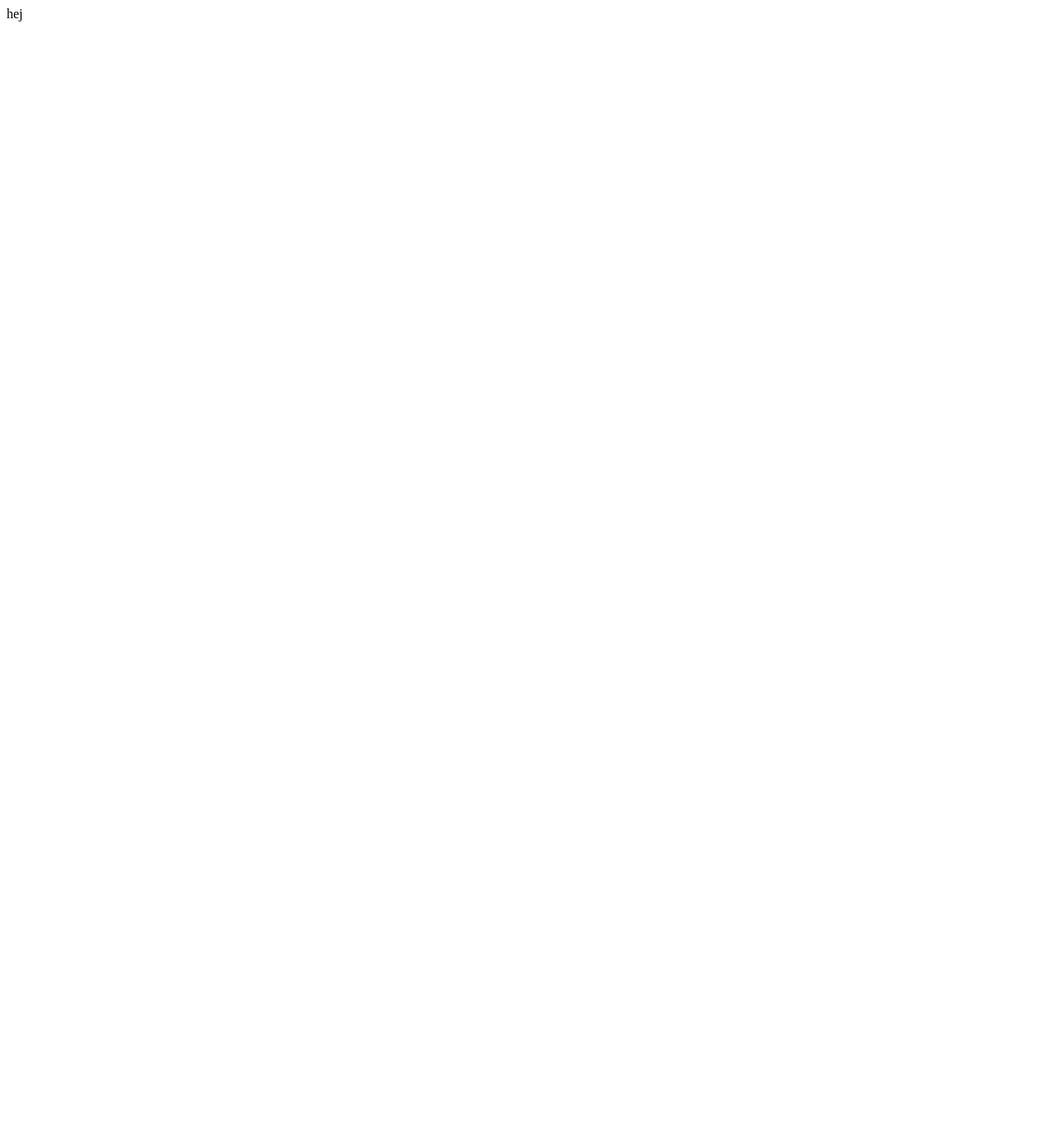
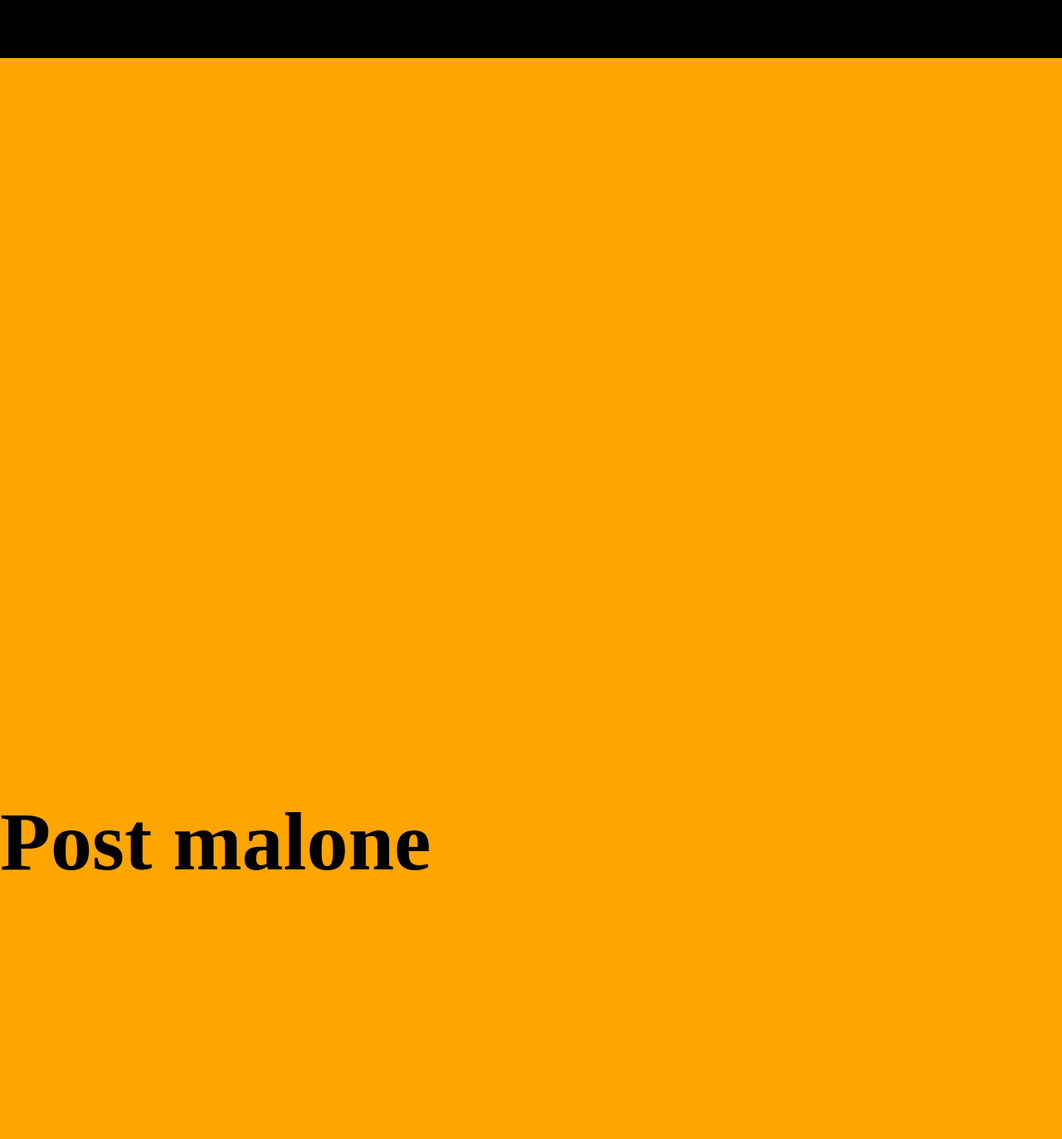
Before and after one commit to mlangren/mlandgren.github.io, a plain HTML site: page slutprojekt/index.html in a window 1280 px wide. Shown: the top 1373 px of the page at 83% size. Before the commit the page ends 800 px from the top, so only its background shows below. Drawn offline with nearby package versions, Linux system fonts and the light colour scheme.

Commit message:
Skapade alla divvar för framsidan

```diff
--- a/slutprojekt/css/style.css
+++ b/slutprojekt/css/style.css
@@ -0,0 +1,33 @@
+body {
+  margin: 0px;
+  padding: 0px;
+}
+#wrapper{
+  height: 5000px;
+  width: 100vw;
+  background-color: black;
+}
+header{
+  width: 100%;
+  height: 70px;
+  font-size: 3vw;
+}
+main{
+  width: 100%;
+  height: 1920px;
+  background-color: orange;
+  display: grid;
+}
+.shortcut{
+  width: 200px;
+  height: 200px;
+}
+#title{
+  width: 100%;
+  height: 70px;
+  font-size: 3vw;
+  color: black;
+}
+h1{
+  font-size: 100px;
+}
--- a/slutprojekt/index.html
+++ b/slutprojekt/index.html
@@ -9,12 +9,19 @@
     <meta charset="utf-8">
   </head>
   <body>
+    <div id="wrapper">
 <header>
-
+Post Malone Post Malone Post Malone Post Malone Post Malone
 </header>
 <main>
-hej
+<div class="shortcut"> </div>
+<div class="shortcut"> </div>
+  <div id="title"> <h1>Post malone</h1> </div>
+<div class="shortcut"> </div>
+<div class="shortcut"> </div>
 </main>
+</div>
+
 
     <script src="js/javascript.js" charset="utf-8">
 
```
